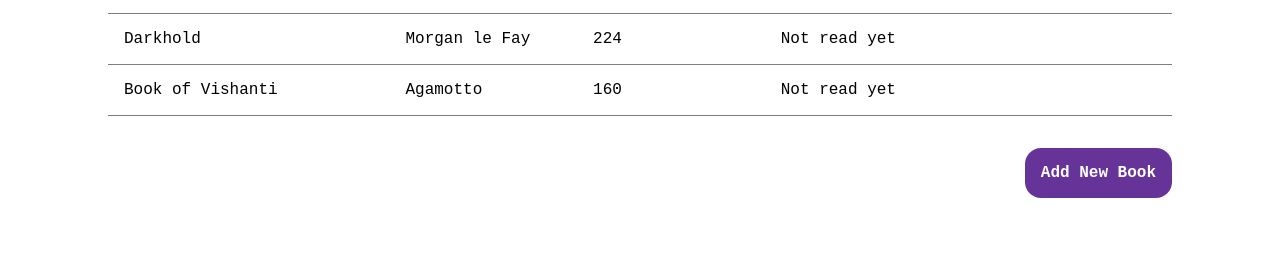
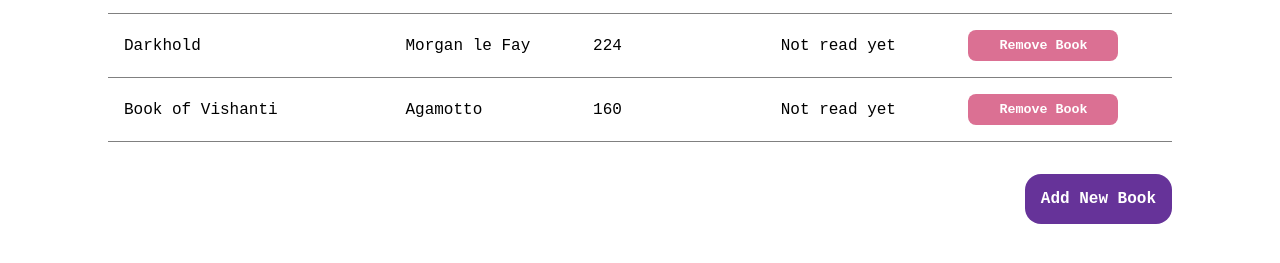
Before and after one commit to tristantamani/odin-library, a plain HTML site: page index.html in a window 1280 px wide. Shown: the part 155-418 px from the top of the page. Drawn offline with Linux system fonts and the light colour scheme.

Commit message:
Add button to remove books by matching id

```diff
--- a/assets/css/styles.css
+++ b/assets/css/styles.css
@@ -115,3 +115,12 @@ button {
 .submit {
     background-color: rebeccapurple;
 }
+
+.remove-button {
+    background-color: palevioletred;
+    width: 80%;
+}
+
+.remove-button:hover {
+    background-color: rgb(245, 130, 169);
+}
--- a/assets/js/script.js
+++ b/assets/js/script.js
@@ -1,4 +1,4 @@
-const myLibrary = [];
+let myLibrary = [];
 const darkhold = new Book("Darkhold", "Morgan le Fay", 224, "unread");
 const bookOfVishanti = new Book("Book of Vishanti", "Agamotto", 160, "unread");
 
@@ -35,9 +35,7 @@ function Book(title, author, pages, status) {
     this.author = author;
     this.pages = pages;
     this.status = status;
-    this.id = function () {
-        return this.id.crypto.randomUUID();
-    }
+    this.id = crypto.randomUUID();
 }
 
 function addBookToLibrary(book) {
@@ -57,12 +55,23 @@ function displayBooks() {
         let author = document.createElement("div");
         let pages = document.createElement("div");
         let status = document.createElement("div");
+        let actions = document.createElement("div");
+        let removeButton = document.createElement("button");
+
+        book.setAttribute("data-id", books.id)
+
+        removeButton.addEventListener("click", () => {
+            let bookId = book.getAttribute("data-id");
+            myLibrary = myLibrary.filter(item => item.id != bookId);
+            displayBooks();
+        });
 
         title.textContent = books.title;
         author.textContent = books.author;
         pages.textContent = books.pages;
+        removeButton.textContent = "Remove Book";
 
-        switch(books.status) {
+        switch (books.status) {
             case "unread":
                 status.textContent = "Not read yet";
                 break;
@@ -79,11 +88,15 @@ function displayBooks() {
         author.classList.add("author");
         pages.classList.add("pages");
         status.classList.add("status");
+        actions.classList.add("actions");
+        removeButton.classList.add("remove-button")
 
         book.appendChild(title);
         book.appendChild(author);
         book.appendChild(pages);
         book.appendChild(status);
+        actions.appendChild(removeButton);
+        book.appendChild(actions);
 
         bookList.appendChild(book);
     }
```
